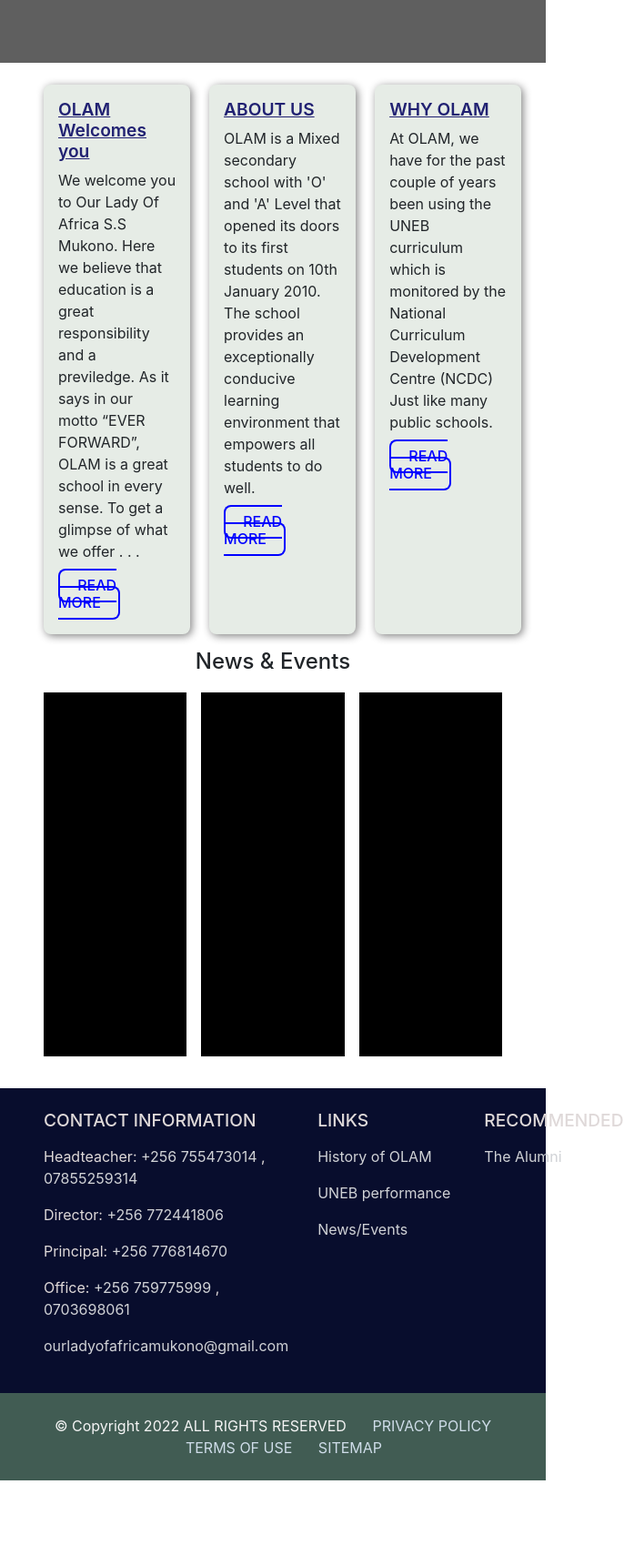
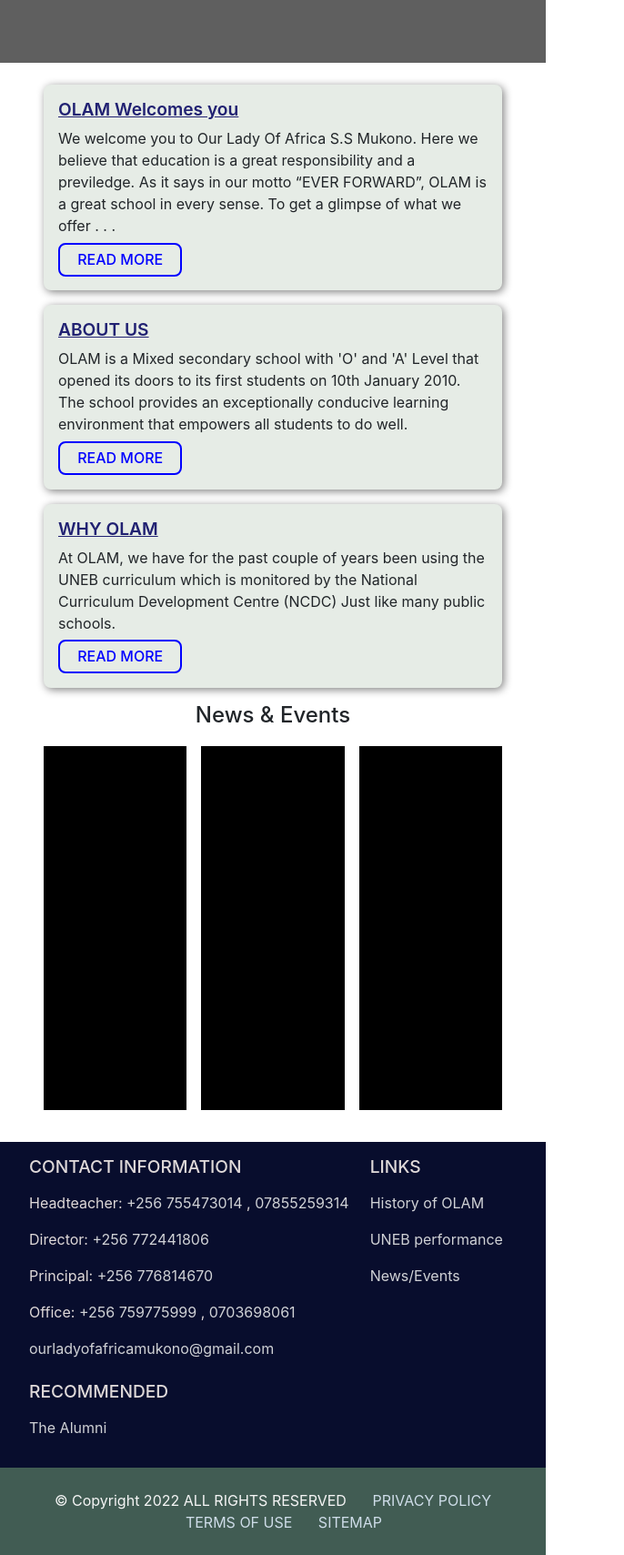
Before and after one commit to Leon12-aaryson/OUR-LADY, a plain HTML site: page index.html in a window 600 px wide. Shown: the part 498-2207 px from the top of the page at 91% size, 686 px wide, since content can reach past the window. Before the commit the page ends 2125 px from the top, so only its background shows below. Drawn offline with Linux system fonts and the light colour scheme; grey boxes are pictures that could not be loaded.

Commit message:
responsive

```diff
--- a/static/styles/css/main.css
+++ b/static/styles/css/main.css
@@ -84,8 +84,8 @@
 }
 
 .text p{
-    border-radius: 5px;
     font-family: cursive;
+    font-size: 2.5rem;
 }
 .text h4, .text button{
     font-family: 'Gill Sans', 'Gill Sans MT', Calibri, 'Trebuchet MS', sans-serif;
@@ -219,7 +219,7 @@
     color: rgb(8, 15, 49);
 }
 
-@media (min-width: 240px) and (max-width: 550px) {
+@media (min-width: 240px) and (max-width: 450px) {
 
     .cad{
         margin-top: 5rem;
@@ -229,6 +229,9 @@
     }
     .embod {
         padding: .5rem 2rem;
+    }
+    .text p{
+        font-size: 1.2rem;
     }
     .bodsec{
         border-radius: 8px;
@@ -278,3 +281,18 @@
 .calm a{
     font-size: 1rem;
 }
+
+
+/* TABLET MODE */
+@media (min-width:450px) and (max-width: 700px){
+    .bod{
+        grid-template-columns: 100%;
+        gap: 1rem;
+    }
+    .foot {
+        display: grid;
+        grid-template-columns: auto auto;
+        padding: 1rem 2rem;
+        gap: .5rem;
+    }
+}
```
